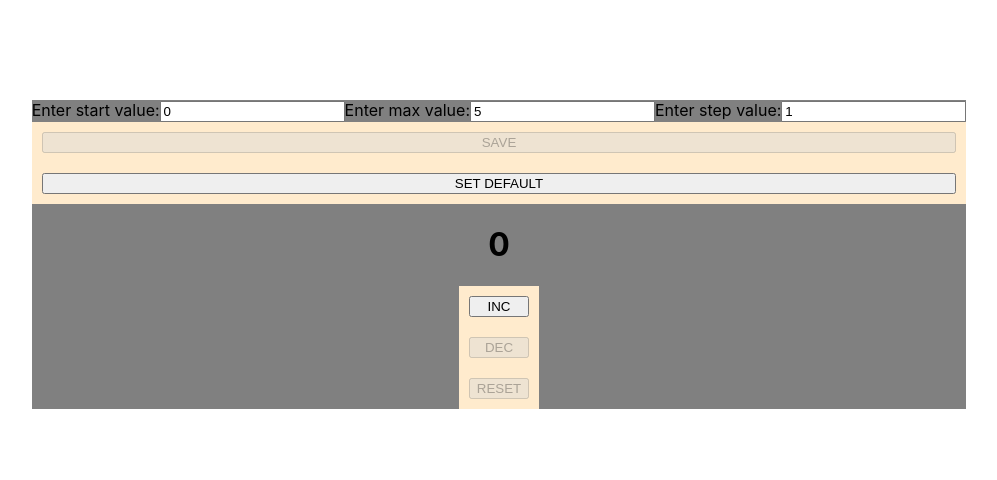
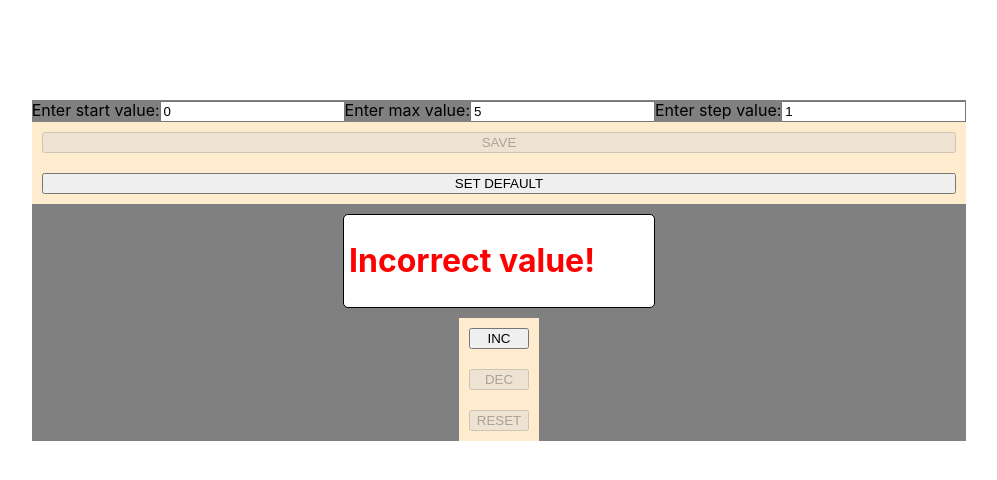
Before and after one commit to artyomromaniv/counter, a React (Create React App) app: page / in a window 1280 px wide. Shown: the top 480 px of the page, without its empty margins (141-1138 px from the left). Built offline with nearby package versions, Linux system fonts and the light colour scheme.

Commit message:
add some settings and new Component for screen

```diff
--- a/src/components/counter/Counter.tsx
+++ b/src/components/counter/Counter.tsx
@@ -1,9 +1,8 @@
 import React, {useEffect, useState} from 'react';
 import s from './Counter.module.css'
-import {Input} from "./input/Input";
 import {ControlPanel} from "./controlPanel/ContorlPanel";
 import {SettingsCounter} from "./settingsCounter/SettingsCounter";
-
+import {CounterScreen} from "./counterScreen/CounterScreen";
 
 
 export type StorageType = {
@@ -13,6 +12,7 @@ export type StorageType = {
 }
 
 export const Counter = () => {
+
 //useState
     const [storage, setStorage] = useState<StorageType>({
         START_VALUE: 0,
@@ -20,20 +20,10 @@ export const Counter = () => {
         STEP_VALUE: 1
     })
     const [value, setValue] = useState<number>(0)
-    const [initValue,setInitValue] = useState('')
-    const [maxValue,setMaxValue] = useState('')
-    const [settings,setSettings] = useState('off')
+    const [settings, setSettings] = useState('off')
     const [error, setError] = useState('')
 
 //useEffect
-    useEffect(() => {
-        getCounterFromLocalStorage()
-    }, [])
-
-    useEffect(() => {
-        localStorage.setItem('counterValue', JSON.stringify(value))
-    },[value])
-
     useEffect(() => {
         let local_storage = localStorage.getItem('counter_settings')
         let local_settings = localStorage.getItem('settings')
@@ -60,28 +50,6 @@ export const Counter = () => {
         localStorage.setItem('counter_settings', JSON.stringify(local_storage))
     }, [storage])
 
-
-    const getCounterFromLocalStorage = () => {
-        let valueAsString = localStorage.getItem('counterValue')
-        if (valueAsString) {
-            let newValue = JSON.parse(valueAsString)
-            setValue(newValue)
-        }
-    }
-
-    const findInitValue = (newValue: string) => {
-        if (+newValue < 0) {
-            setInitValue('')
-        }
-        else setInitValue(newValue)
-    }
-
-    const findMaxValue = (newValue: string) => {
-        if (+newValue < 0) {
-            setMaxValue('')
-        }
-        else setMaxValue(newValue)
-    }
 
     const incCounter = () => {
         if (value < storage.MAX_VALUE) {
@@ -115,9 +83,13 @@ export const Counter = () => {
                     error={error}/>
             </div>
             <div>
-                <h1 className={s.counter}>{value}</h1>
+                <CounterScreen
+                    value={value}
+                    max={storage.MAX_VALUE}
+                    min={storage.START_VALUE}
+                    error={error}
+                />
             </div>
-
             <div className={s.buttonsBlock}>
                 <ControlPanel
                     incCounter={incCounter}
--- /dev/null
+++ b/src/components/counter/counterScreen/CounterScreen.module.css
@@ -0,0 +1,25 @@
+.container{
+    margin: 10px auto;
+    background-color: white;
+    width: 300px;
+    border:  1px solid black;
+    border-radius: 5px;
+    align-items: center;
+    padding: 5px;
+}
+.containerEnd{
+    margin: 10px auto;
+    border: 1px solid black;
+    border-radius: 5px;
+    align-items: center;
+    padding: 5px;
+}
+.title{
+    text-align: center;
+}
+.titleEnd{
+    color: red;
+}
+.errorMessage{
+    color: red;
+}
--- /dev/null
+++ b/src/components/counter/counterScreen/CounterScreen.tsx
@@ -0,0 +1,20 @@
+import React from "react";
+import s from './CounterScreen.module.css'
+
+type CounterScreenPropsType = {
+    value: number
+    max: number
+    min: number
+    error?: string
+}
+export const CounterScreen = (props: CounterScreenPropsType) => {
+    let titleStyle = props.value < props.max ? s.title : s.titleEnd
+    let containerStyle = props.value < props.max ? s.container : s.containerEnd
+
+    return (
+        <div className={containerStyle}>
+            {props.error !== '' ? <h1 className={s.errorMessage}>{props.error}</h1>
+                : <h1 className={titleStyle}>{props.value}</h1>}
+        </div>
+    )
+}
--- a/src/components/counter/settingsCounter/SettingsCounter.tsx
+++ b/src/components/counter/settingsCounter/SettingsCounter.tsx
@@ -46,9 +46,9 @@ export const SettingsCounter = (props: SettingsCounterPropsType) => {
         let newStorageValue = {
             MAX_VALUE: 5,
             START_VALUE: 0,
-            STEP: 1
+            STEP_VALUE: 1
         }
-        //props.changeSettings(newStorageValue)
+        props.changeSettings(newStorageValue)
     }
 
     const inputStartClass = newStorage.START_VALUE >= newStorage.MAX_VALUE ? s.errorInput : s.input
```
Lines whose indentation alone changed are shown as unchanged.
